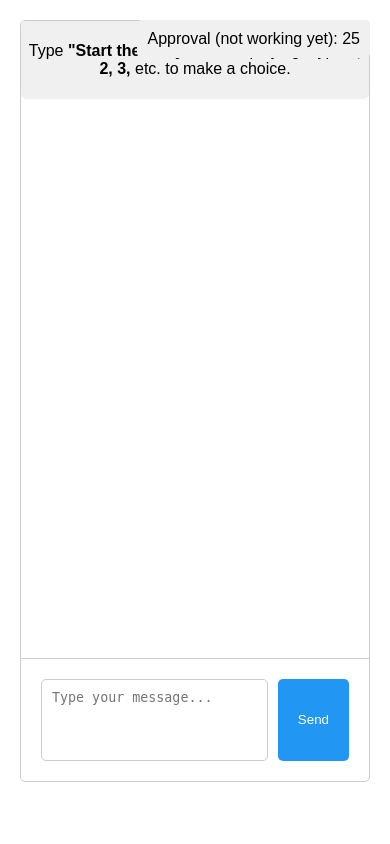
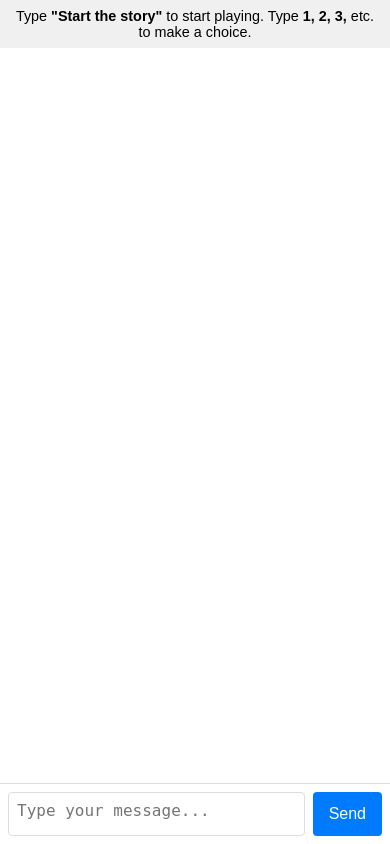
Before and after one commit to tzar1na/interactive-romance, a Flask app: page / in a window 390 px wide. Run offline with Flask 3, Linux system fonts and the light colour scheme; some libraries are stand-ins or nearby versions.

Commit message:
make mobile friendly

```diff
--- a/templates/index.html
+++ b/templates/index.html
@@ -1,54 +1,131 @@
 <!DOCTYPE html>
 <html>
 <head>
+    <meta name="viewport" content="width=device-width, initial-scale=1.0">
     <title>Chat with Claude</title>
-    <link rel="stylesheet" href="{{ url_for('static', filename='style.css') }}">
     <script src="https://cdn.jsdelivr.net/npm/marked/marked.min.js"></script>
+    <style>
+        * {
+            margin: 0;
+            padding: 0;
+            box-sizing: border-box;
+        }
+
+        body {
+            height: 100vh;
+            font-family: Arial, sans-serif;
+        }
+
+        .chat-container {
+            display: flex;
+            flex-direction: column;
+            height: 100vh;
+        }
+
+        .instructions {
+            padding: 8px;
+            background: #f0f0f0;
+            font-size: 0.9rem;
+            text-align: center;
+        }
+
+        #chat-messages {
+            flex: 1;
+            overflow-y: auto;
+            padding: 10px;
+            padding-bottom: 60px; /* Space for input */
+        }
+
+        .message {
+            margin: 8px 0;
+            padding: 8px;
+            border-radius: 4px;
+            max-width: 85%;
+        }
+
+        .user {
+            background: #007bff;
+            color: white;
+            margin-left: auto;
+        }
+
+        .assistant {
+            background: #f0f0f0;
+        }
+
+        .input-area {
+            position: fixed;
+            bottom: 0;
+            left: 0;
+            right: 0;
+            display: flex;
+            padding: 8px;
+            background: white;
+            border-top: 1px solid #ddd;
+            gap: 8px;
+        }
+
+        #user-input {
+            flex: 1;
+            padding: 8px;
+            border: 1px solid #ddd;
+            border-radius: 4px;
+            font-size: 16px;
+            resize: none;
+            height: 44px;
+        }
+
+        button {
+            padding: 8px 16px;
+            background: #007bff;
+            color: white;
+            border: none;
+            border-radius: 4px;
+            font-size: 16px;
+        }
+    </style>
 </head>
 <body>
     <div class="chat-container">
-        <div class="instructions" style="text-align: center; padding: 5px; margin-bottom: 5px;
-             background: #f0f0f0; border-radius: 5px;">
-            <p>Type <strong>"Start the story"</strong> to start playing. Type <strong>1, 2, 3,</strong> etc. to make a choice. </p>
+        <div class="instructions">
+            Type <strong>"Start the story"</strong> to start playing. Type <strong>1, 2, 3,</strong> etc. to make a choice.
         </div>
-        <div id="approval-display" style="position: fixed; right: 20px; top: 20px;
-             background: #f0f0f0; padding: 10px; border-radius: 5px;">
-            Approval (not working yet): <span id="approval-value">25</span>
-        </div>
-        <div id="chat-messages" class="messages"></div>
+        <div id="chat-messages"></div>
         <div class="input-area">
             <textarea id="user-input" placeholder="Type your message..."></textarea>
             <button onclick="sendMessage()">Send</button>
         </div>
     </div>
+
     <script>
         let messageHistory = [];
 
-        async function initializeChat() {
-            messageHistory.push({
-                role: "user",
-                content: "Start the story"
-            });
-            await sendMessage();
+        function addMessage(role, content) {
+            const messagesDiv = document.getElementById('chat-messages');
+            const messageDiv = document.createElement('div');
+            messageDiv.className = `message ${role}`;
+            messageDiv.innerHTML = marked.parse(content);
+            messagesDiv.appendChild(messageDiv);
+            messagesDiv.scrollTop = messagesDiv.scrollHeight;
         }
-
-        window.onload = initializeChat;
 
         async function sendMessage() {
             const input = document.getElementById('user-input');
             const message = input.value.trim();
 
-            if (!message && messageHistory.length > 0) return;
             if (message) {
+                // Add user message to chat
                 addMessage('user', message);
-                input.value = '';
                 messageHistory.push({
-                    role: "user",
+                    role: 'user',
                     content: message
                 });
-            }
+
+                // Clear input
+                input.value = '';
 
                 try {
+                    // Send to backend
                     const response = await fetch('/chat', {
                         method: 'POST',
                         headers: {
@@ -60,14 +137,11 @@
                     });
 
                     const data = await response.json();
-                if (data.error) {
-                    throw new Error(data.error);
-                }
 
-                document.getElementById('approval-value').textContent = data.approval;
+                    // Add Claude's response
                     addMessage('assistant', data.response);
                     messageHistory.push({
-                    role: "assistant",
+                        role: 'assistant',
                         content: data.response
                     });
 
@@ -76,24 +150,9 @@
                     addMessage('error', 'An error occurred. Please try again.');
                 }
             }
-
-        function addMessage(role, content) {
-            const messagesDiv = document.getElementById('chat-messages');
-            const messageDiv = document.createElement('div');
-            messageDiv.className = `message ${role}`;
-
-            // Convert markdown to HTML for assistant messages
-            if (role === 'assistant') {
-                messageDiv.innerHTML = marked.parse(content);
-            } else {
-                messageDiv.textContent = content;
         }
 
-            messagesDiv.appendChild(messageDiv);
-            messagesDiv.scrollTop = messagesDiv.scrollHeight;
-        }
-
-        // Handle Enter key to send message
+        // Allow Enter key to send message
         document.getElementById('user-input').addEventListener('keypress', function(e) {
             if (e.key === 'Enter' && !e.shiftKey) {
                 e.preventDefault();
```
Lines whose indentation alone changed are shown as unchanged.
